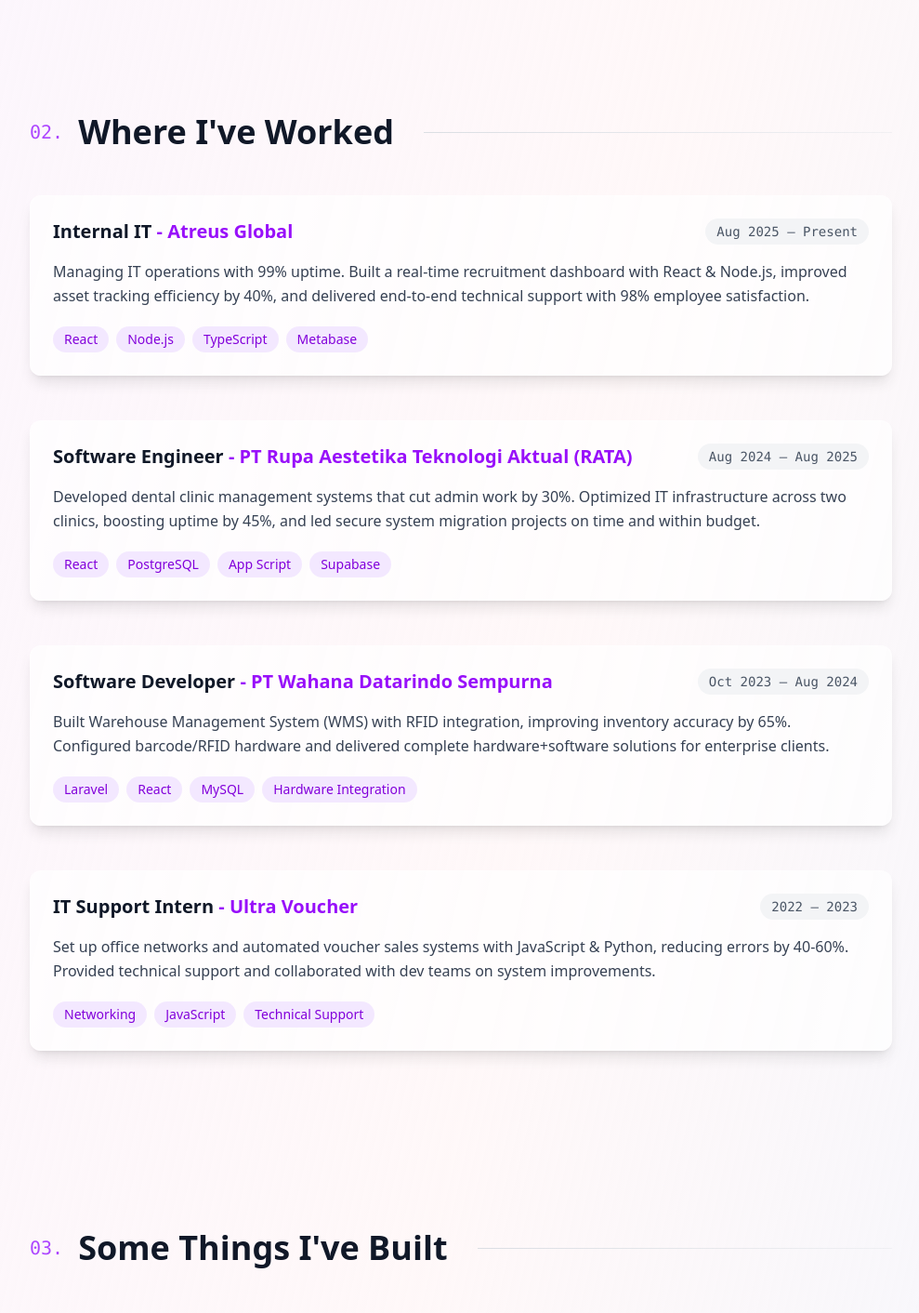
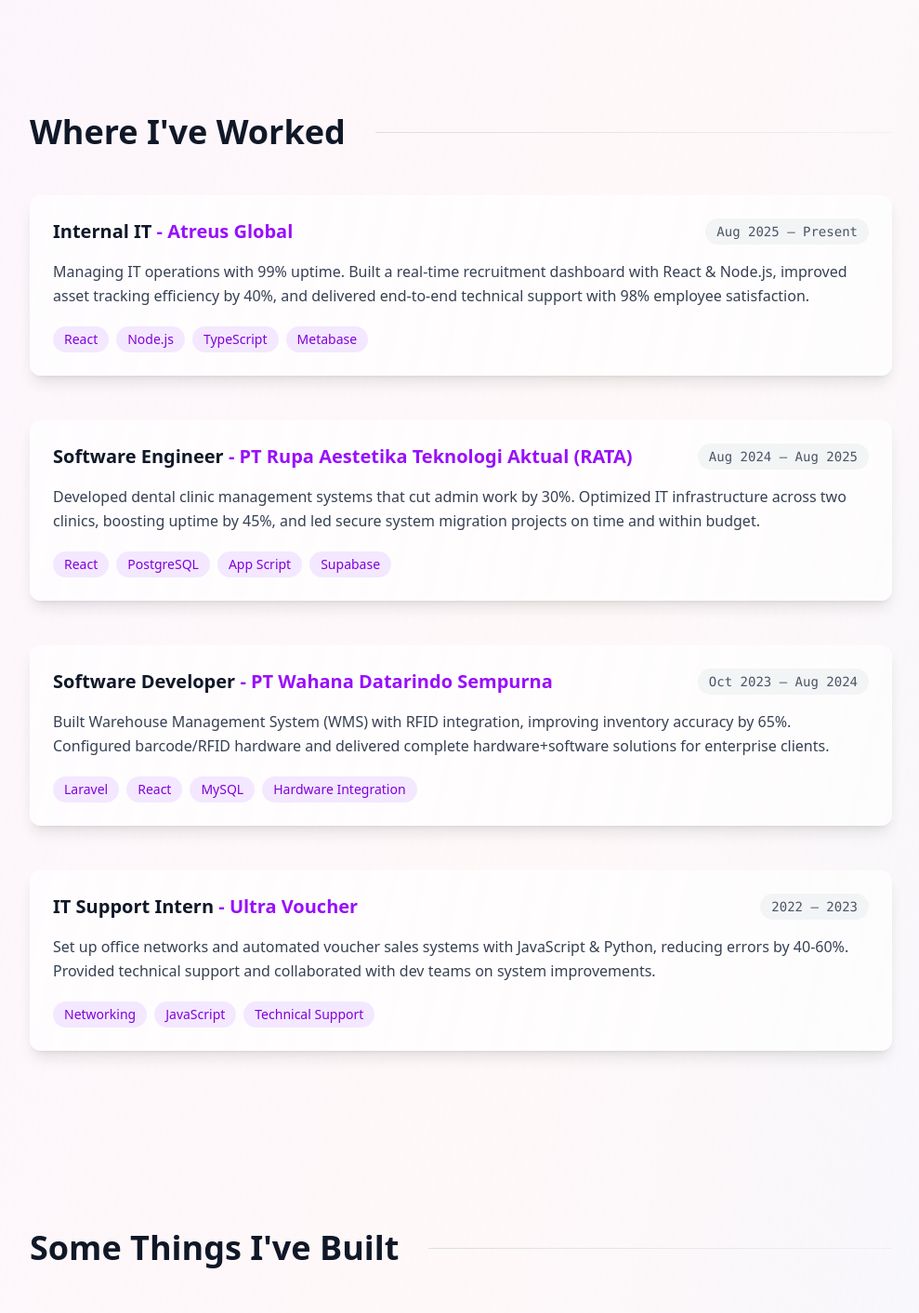
Before and after one commit to Indrawasthere/protofolio, a React (Vite) app: page / in a window 1280 px wide. Shown: the part 1680-3092 px from the top of the page at 93% size, without its empty margins (144-1133 px from the left). Built offline with nearby package versions, Linux system fonts and the light colour scheme.

Commit message:
Ready to deploy v2.1

```diff
--- a/src/App.tsx
+++ b/src/App.tsx
@@ -358,7 +358,7 @@
 
   useEffect(() => {
     const handleScroll = () => {
-      setScrolled(window.scrollY > 30); // threshold lebih kecil
+      setScrolled(window.scrollY > 30);
     };
     window.addEventListener("scroll", handleScroll, { passive: true });
     return () => window.removeEventListener("scroll", handleScroll);
@@ -393,7 +393,6 @@
           <span className="absolute -bottom-1 left-0 w-0 h-0.5 bg-linear-to-br from-purple-600 to-rose-500 group-hover:w-full transition-all duration-300" />
         </motion.button>
 
-        {/* Desktop Navigation */}
         <nav
           className="hidden md:flex items-center gap-8"
           aria-label="Main navigation"
@@ -454,12 +453,10 @@
               ↓
             </motion.span>
 
-            {/* Hover Effect */}
             <span className="absolute inset-0 bg-linear-to-br from-purple-500/0 via-purple-500/5 to-purple-500/0 translate-x-full group-hover:translate-x-full transition-transform duration-700" />
           </motion.a>
         </nav>
 
-        {/* Mobile Menu Button */}
         <motion.button
           onClick={() => setIsOpen(!isOpen)}
           whileTap={{ scale: 0.9 }}
@@ -471,7 +468,6 @@
         </motion.button>
       </div>
 
-      {/* Mobile Navigation */}
       <AnimatePresence mode="wait">
         {isOpen && (
           <motion.div
@@ -591,7 +587,6 @@
     return () => observer.disconnect();
   }, []);
 
-  // 2. Scroll detection untuk isScrolling state
   useEffect(() => {
     const handleScroll = () => {
       setIsScrolling(true);
@@ -664,7 +659,6 @@
         isScrolling={isScrolling}
       />
 
-      {/* Side Navigation with Labels - Enhanced */}
       <nav className="hidden xl:flex fixed left-8 2xl:left-12 top-0 bottom-0 items-center z-40">
         <div className="space-y-8">
           {NAV_ITEMS.map((item) => (
@@ -684,7 +678,6 @@
                     : "bg-gray-400 w-12 group-hover:bg-purple-400 group-hover:w-16",
                 )}
               >
-                {/* Active indicator dot */}
                 {activeSection === item.id && (
                   <motion.div
                     layoutId="sideNavDot"
@@ -713,7 +706,6 @@
         </div>
       </nav>
 
-      {/* Social Links - Enhanced */}
       <motion.div
         initial={{ opacity: 0, y: 20 }}
         animate={{ opacity: 1, y: 0 }}
@@ -760,7 +752,6 @@
               aria-label={social.label}
             >
               {social.icon}
-              {/* Tooltip on hover */}
               <span className="absolute -left-24 top-1/2 -translate-y-1/2 bg-gray-900 text-white text-xs px-3 py-1.5 rounded opacity-0 group-hover:opacity-100 transition-opacity whitespace-nowrap pointer-events-none">
                 {social.label}
               </span>
@@ -774,10 +765,7 @@
           transition={{ delay: 1.8, duration: 1, ease: "easeOut" }}
         />
       </motion.div>
-
-      {/* Main Content */}
       <main className="relative z-10 max-w-5xl mx-auto px-6 md:px-12">
-        {/* Hero Section */}
         <motion.section className="min-h-screen flex flex-col justify-center pt-20 bg-linear-to-b from-white/30 to-transparent">
           <motion.p className="text-purple-500/80 font-mono mb-6 text-sm md:text-base">
             Hi, my name is
@@ -816,7 +804,6 @@
                          group relative overflow-hidden cursor-pointer transition-all duration-300
                          hover:bg-white/50 hover:border-purple-200/60 hover:shadow-lg"
             >
-              {/* Hover gradient overlay */}
               <motion.div
                 className="absolute inset-0 bg-linear-to-r from-purple-100/30 to-rose-100/30"
                 initial={{ opacity: 0 }}
@@ -824,7 +811,6 @@
                 transition={{ duration: 0.3 }}
               />
 
-              {/* Shimmer effect on hover */}
               <motion.div
                 className="absolute inset-0 bg-linear-to-r from-transparent via-white/30 to-transparent"
                 initial={{ x: "-100%" }}
@@ -832,7 +818,6 @@
                 transition={{ duration: 0.6 }}
               />
 
-              {/* Animated border glow */}
               <motion.div
                 className="absolute -inset-0.5 bg-linear-to-r from-purple-400/20 to-rose-400/20 rounded-xl blur-sm"
                 initial={{ opacity: 0 }}
@@ -843,14 +828,14 @@
               <span className="relative z-10">
                 <motion.span
                   className="text-gray-700 group-hover:text-gray-900 transition-colors duration-300"
-                  whileHover={{ color: "#4f46e5" }} // indigo-600
+                  whileHover={{ color: "#4f46e5" }}
                 >
                   git commit -m
                 </motion.span>{" "}
                 <motion.span
                   className="text-purple-600/80 group-hover:text-purple-700 transition-colors duration-300"
                   whileHover={{
-                    color: "#7c3aed", // purple-600
+                    color: "#7c3aed",
                     textShadow: "0 0 8px rgba(124, 58, 237, 0.3)",
                   }}
                 >
@@ -858,7 +843,6 @@
                 </motion.span>
               </span>
 
-              {/* Terminal cursor blink */}
               <motion.span
                 className="absolute right-3 top-1/2 -translate-y-1/2 text-purple-500/70"
                 animate={{ opacity: [1, 0] }}
@@ -899,7 +883,6 @@
               </motion.div>
             </div>
 
-            {/* Shimmer effect */}
             <motion.div
               className="absolute inset-0 bg-linear-to-r from-transparent via-white/20 to-transparent"
               initial={{ x: "-100%" }}
@@ -907,16 +890,13 @@
               transition={{ duration: 0.8 }}
             />
 
-            {/* 3D depth effect */}
             <div className="absolute inset-0 bg-linear-to-b from-white/50 to-transparent rounded-xl" />
           </motion.button>
         </motion.section>
 
-        {/* About Section */}
         <section id="about" className="min-h-screen py-24 scroll-mt-24">
           <NumberedHeading number="">About Me</NumberedHeading>{" "}
           <div className="grid md:grid-cols-3 gap-12 items-start">
-            {/* TEXT CONTENT */}
             <motion.div
               initial={{ opacity: 0, x: -50 }}
               whileInView={{ opacity: 1, x: 0 }}
@@ -955,7 +935,6 @@
                 Here are a few technologies I've been working with recently:
               </p>
 
-              {/* TECH STACK - Improved */}
               <motion.div
                 className="grid grid-cols-2 gap-4"
                 initial="hidden"
@@ -1010,7 +989,6 @@
               </motion.div>
             </motion.div>
 
-            {/* PROFILE IMAGE - Optimized */}
             <motion.div
               initial={{ opacity: 0, scale: 0.8, rotate: -5 }}
               whileInView={{ opacity: 1, scale: 1, rotate: 0 }}
@@ -1027,10 +1005,8 @@
               }}
               className="relative group"
             >
-              {/* Glow Effect */}
               <div className="absolute -inset-4 bg-linear-to-r from-purple-400 to-pink-400 rounded-2xl blur-xl opacity-20 group-hover:opacity-30 transition-opacity duration-500" />
 
-              {/* Image Container */}
               <div className="relative z-10 rounded-xl overflow-hidden border-2 border-white/20 shadow-2xl">
                 <div className="aspect-square">
                   <img
@@ -1043,7 +1019,6 @@
                   />
                 </div>
 
-                {/* Overlay Effect */}
                 <motion.div
                   className="absolute inset-0 bg-linear-to-t from-purple-600/20 via-transparent to-transparent"
                   whileHover={{ opacity: 0 }}
@@ -1051,7 +1026,6 @@
                 />
               </div>
 
-              {/* Floating Border */}
               <motion.div
                 className="absolute inset-0 border-2 border-purple-400/50 rounded-xl"
                 animate={{
@@ -1068,13 +1042,11 @@
           </div>
         </section>
 
-        {/* Experience Section */}
         <section id="experience" className="min-h-screen py-24 scroll-mt-24">
-          <NumberedHeading number="02">Where I've Worked</NumberedHeading>
+          <NumberedHeading number="">Where I've Worked</NumberedHeading>
 
           <div className="space-y-8 md:space-y-12">
             {" "}
-            {/* Responsive spacing */}
             {EXPERIENCES.map((exp, index) => (
               <FloatingCard key={exp.id} delay={index * 0.1}>
                 <motion.article //
@@ -1083,7 +1055,6 @@
                              shadow-lg hover:shadow-2xl transition-all
                              border border-white/30"
                 >
-                  {/* HEADER */}
                   <header
                     className="flex flex-col md:flex-row md:items-center
                                    justify-between gap-3 mb-4"
@@ -1108,12 +1079,10 @@
                     </p>
                   </header>
 
-                  {/* DESCRIPTION */}
                   <p className="text-gray-700 leading-relaxed mb-5">
                     {exp.description}
                   </p>
 
-                  {/* SKILLS/TAGS */}
                   <div className="flex flex-wrap gap-2">
                     {exp.skills.map((skill, i) => (
                       <motion.span
@@ -1145,9 +1114,8 @@
           </div>
         </section>
 
-        {/* Projects Section */}
         <section id="work" className="min-h-screen py-24">
-          <NumberedHeading number="03">Some Things I've Built</NumberedHeading>
+          <NumberedHeading number="">Some Things I've Built</NumberedHeading>
 
           <div className="space-y-24">
             {PROJECTS.map((project, index) => (
@@ -1251,7 +1219,6 @@
           </div>
         </section>
 
-        {/* Contact Section */}
         <section
           id="contact"
           className="min-h-screen flex items-center justify-center py-24 scroll-mt-24"
@@ -1263,7 +1230,6 @@
             transition={{ duration: 0.7 }}
             className="max-w-2xl mx-auto text-center space-y-8 px-6"
           >
-            {/* Subheading */}
             <motion.p
               initial={{ opacity: 0, y: 20 }}
               whileInView={{ opacity: 1, y: 0 }}
@@ -1271,10 +1237,9 @@
               transition={{ delay: 0.2 }}
               className="text-purple-500 font-mono text-sm md:text-base tracking-wider"
             >
-              04. What's Next?
+              What's Next?
             </motion.p>
 
-            {/* Title */}
             <motion.h2
               initial={{ opacity: 0, y: 20 }}
               whileInView={{ opacity: 1, y: 0 }}
@@ -1285,7 +1250,6 @@
               Let's get in touch
             </motion.h2>
 
-            {/* Description */}
             <motion.p
               initial={{ opacity: 0, y: 20 }}
               whileInView={{ opacity: 1, y: 0 }}
@@ -1299,7 +1263,6 @@
               open. I'll do my best to get back to you!
             </motion.p>
 
-            {/* CTA Button */}
             <motion.div
               initial={{ opacity: 0, y: 20 }}
               whileInView={{ opacity: 1, y: 0 }}
@@ -1335,7 +1298,6 @@
               </motion.a>
             </motion.div>
 
-            {/* Optional Social Links */}
             <motion.div
               initial={{ opacity: 0 }}
               whileInView={{ opacity: 1 }}
@@ -1375,7 +1337,6 @@
           </motion.div>
         </section>
 
-        {/* Footer */}
         <footer className="py-16 text-center border-t border-gray-200">
           <motion.div
             initial={{ opacity: 0 }}
```
